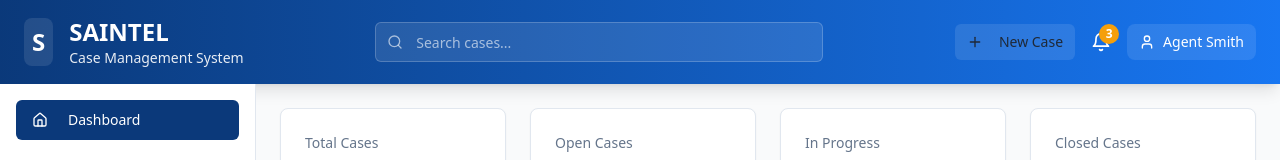
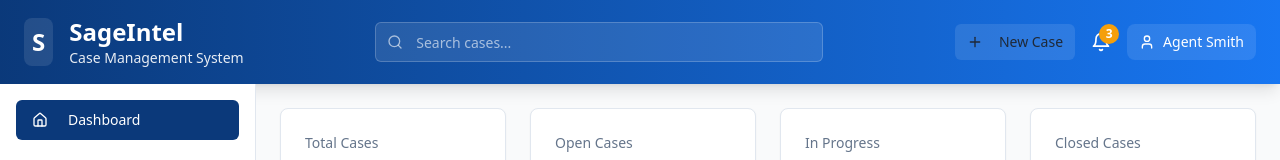
Before and after one commit to Lyle47/saintel-caseflow, a React (Vite) app: page / in a window 1280 px wide. Shown: the top 160 px of the page. Built offline with nearby package versions, Linux system fonts and the light colour scheme; the HTML template or start-up script is replaced by a standard one.

Commit message:
Add project name

```diff
--- a/src/components/CaseForm.tsx
+++ b/src/components/CaseForm.tsx
@@ -34,7 +34,7 @@ export function CaseForm() {
           <div className="flex items-center justify-between">
             <div>
               <CardTitle className="text-2xl font-bold">Create New Case</CardTitle>
-              <p className="text-muted-foreground mt-1">Register a new case in the SAINTEL system</p>
+              <p className="text-muted-foreground mt-1">Register a new case in the SageIntel system</p>
             </div>
             <Badge variant="outline" className="text-lg px-4 py-2">
               {caseNumber}
--- a/src/components/Header.tsx
+++ b/src/components/Header.tsx
@@ -8,13 +8,13 @@ export function Header() {
     <header className="bg-gradient-to-r from-primary to-accent text-primary-foreground shadow-lg">
       <div className="container mx-auto px-6 py-4">
         <div className="flex items-center justify-between">
-          {/* SAINTEL Branding */}
+          {/* SageIntel Branding */}
           <div className="flex items-center space-x-4">
             <div className="bg-white/10 p-2 rounded-lg">
               <div className="text-2xl font-bold">S</div>
             </div>
             <div>
-              <h1 className="text-2xl font-bold">SAINTEL</h1>
+              <h1 className="text-2xl font-bold">SageIntel</h1>
               <p className="text-sm opacity-90">Case Management System</p>
             </div>
           </div>
--- a/src/index.css
+++ b/src/index.css
@@ -2,7 +2,7 @@
 @tailwind components;
 @tailwind utilities;
 
-/* SAINTEL Case Management Design System - Professional Law Enforcement Theme */
+/* SageIntel Case Management Design System - Professional Law Enforcement Theme */
 
 @layer base {
   :root {
```
